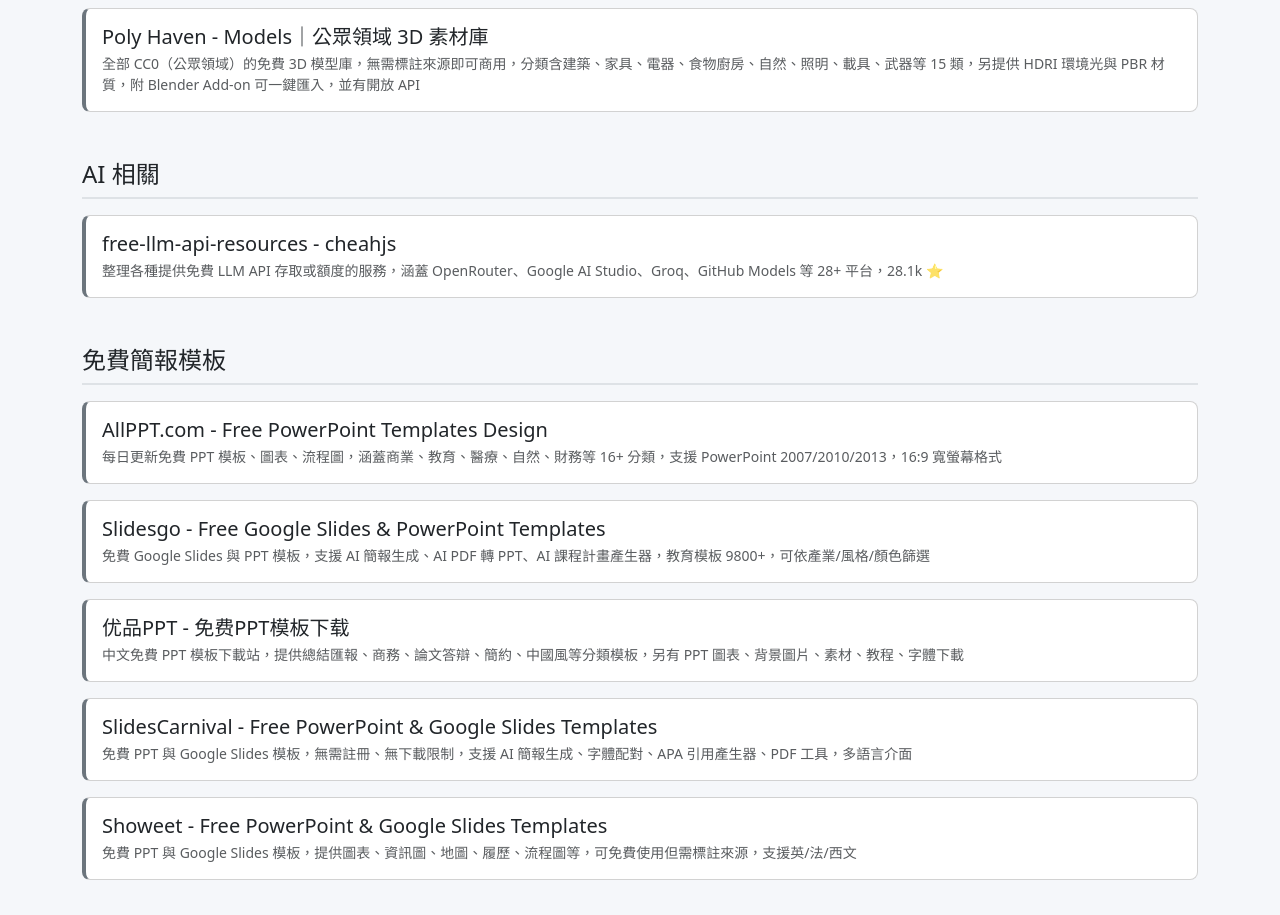
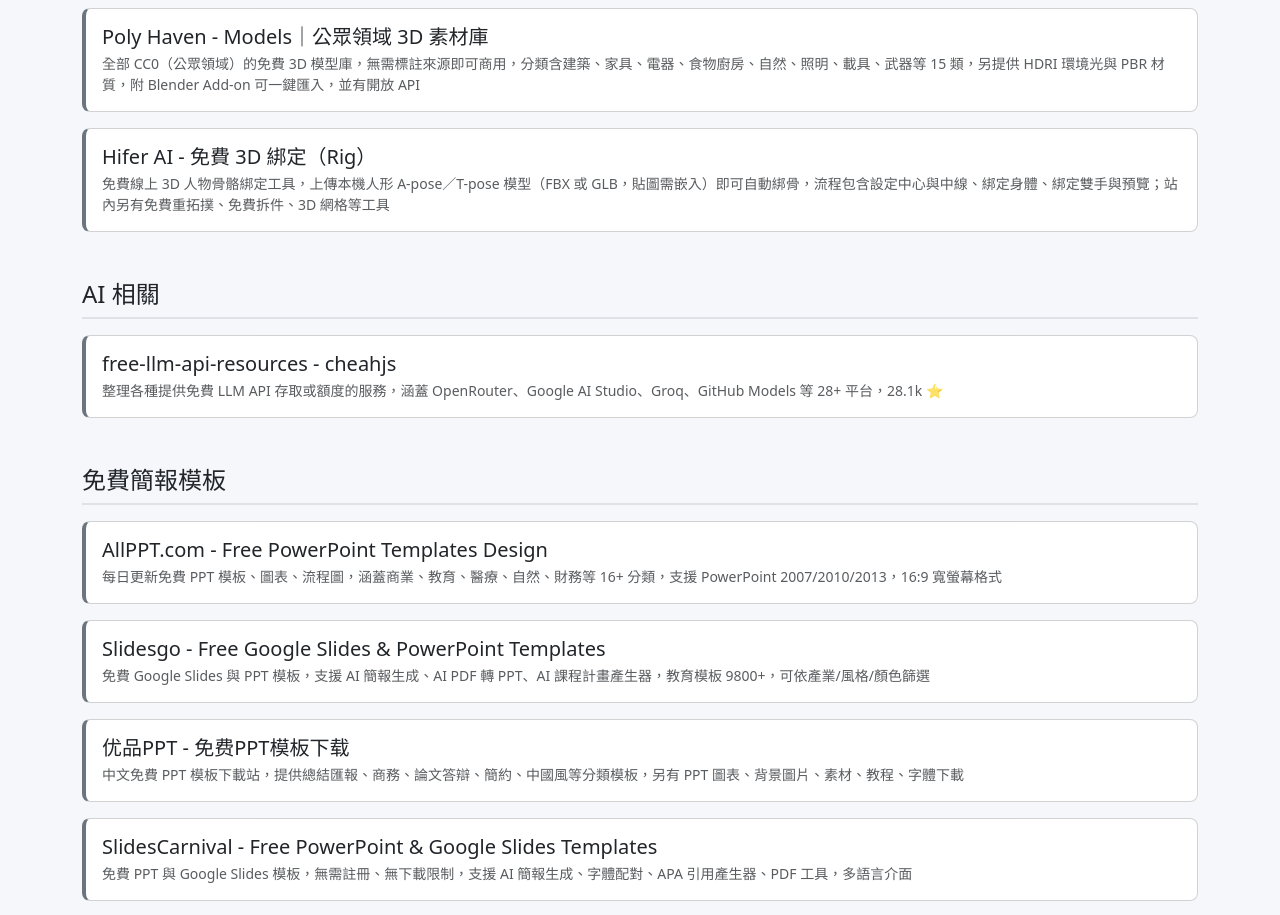
Before and after one commit to imkait/bookmark, a plain HTML site: page asset-collection.html in a window 1280 px wide. Shown: the part 1940-2855 px from the top of the page. Drawn offline with nearby package versions, Linux system fonts and the light colour scheme.

Commit message:
收錄 Hifer AI 免費 3D 綁定工具到素材蒐集 > 免費3D素材

```diff
--- a/asset-collection.html
+++ b/asset-collection.html
@@ -63,7 +63,8 @@
           { title: "Sketchfab - 3D 模型平台", desc: "全球最大 3D 模型展示與下載平台，可在瀏覽器中以 WebGL 即時檢視模型，支援可下載（含 CC 授權免費模型）與僅展示兩種模式，涵蓋角色、建築、車輛、動漫、3D 列印等分類，可依價格與授權篩選", url: "https://sketchfab.com/3d-models" },
           { title: "three.js Assets - Web 最佳化 3D 素材庫", desc: "專為 three.js 打造的 3D 模型素材庫，共 2,790 個模型（免費 1,174 個），全部為 Web 最佳化 GLB、Draco 壓縮、比例正確且可商用，分類涵蓋建築、自然、車輛、道路街道，並有 City: Tokyo、Classroom Kit、Edo Village、Cyberpunk 等主題包，含 Studio 與 MCP/API 整合", url: "https://threejsassets.com/assets?tier=free" },
           { title: "Free3D - 免費 3D 模型下載", desc: "免費 3D 模型下載站（中文介面），收錄建築、車輛、角色、動物、傢具、室內設計等分類，提供 OBJ、FBX、STL、Blender、3ds Max、Maya、Cinema 4D 等多種格式，部分模型需付費或加入會員，適合 3D 列印與遊戲製作參考", url: "https://free3d.com/zh/" },
-          { title: "Poly Haven - Models｜公眾領域 3D 素材庫", desc: "全部 CC0（公眾領域）的免費 3D 模型庫，無需標註來源即可商用，分類含建築、家具、電器、食物廚房、自然、照明、載具、武器等 15 類，另提供 HDRI 環境光與 PBR 材質，附 Blender Add-on 可一鍵匯入，並有開放 API", url: "https://polyhaven.com/models" }
+          { title: "Poly Haven - Models｜公眾領域 3D 素材庫", desc: "全部 CC0（公眾領域）的免費 3D 模型庫，無需標註來源即可商用，分類含建築、家具、電器、食物廚房、自然、照明、載具、武器等 15 類，另提供 HDRI 環境光與 PBR 材質，附 Blender Add-on 可一鍵匯入，並有開放 API", url: "https://polyhaven.com/models" },
+          { title: "Hifer AI - 免費 3D 綁定（Rig）", desc: "免費線上 3D 人物骨骼綁定工具，上傳本機人形 A-pose／T-pose 模型（FBX 或 GLB，貼圖需嵌入）即可自動綁骨，流程包含設定中心與中線、綁定身體、綁定雙手與預覽；站內另有免費重拓撲、免費拆件、3D 網格等工具", url: "https://hifer.ai/zh-TW/create/rig" }
         ]
       },
       {
```
